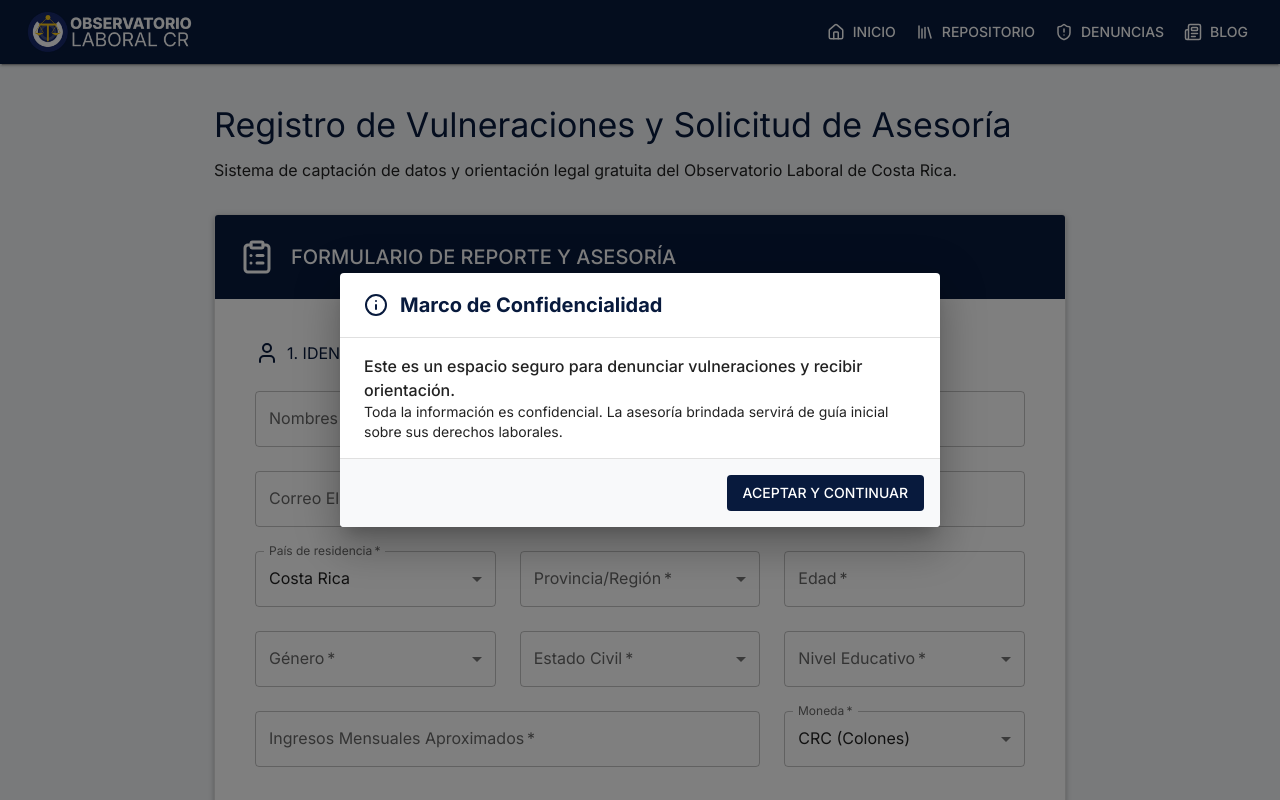
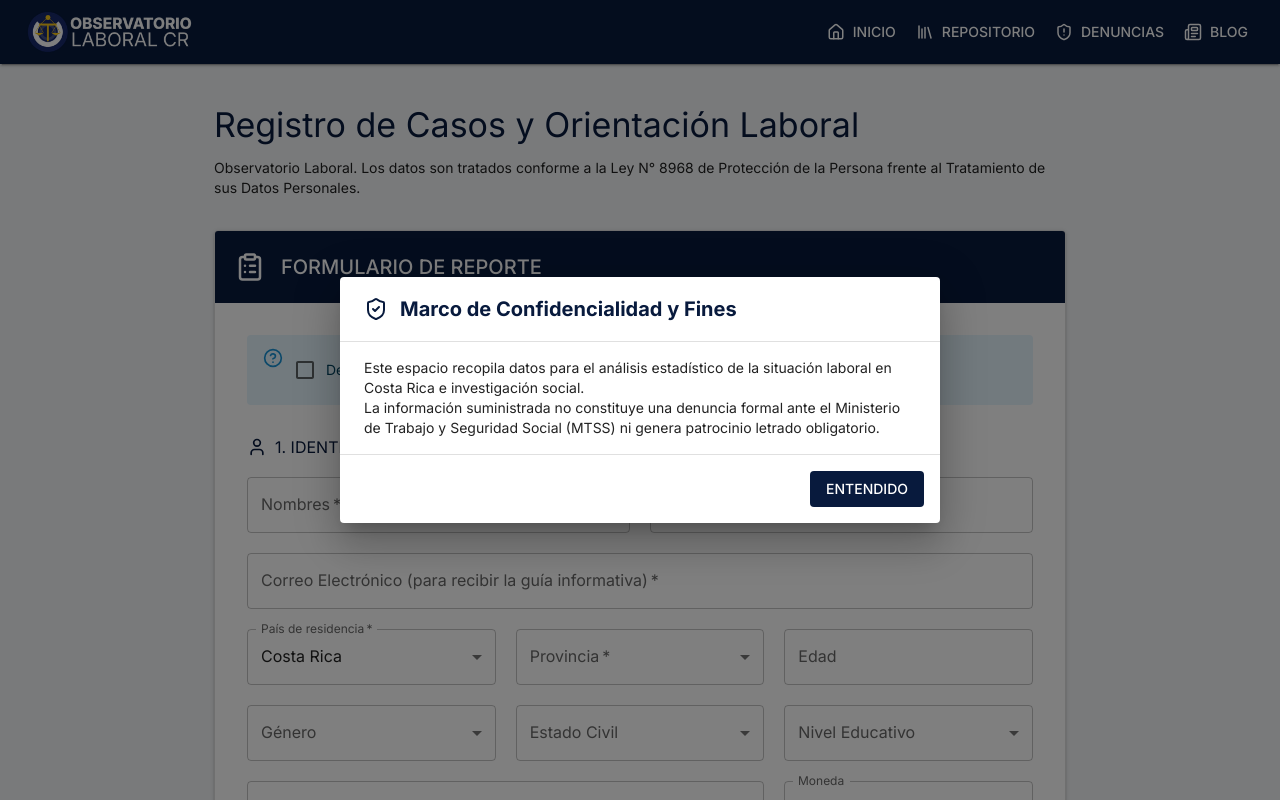
Before and after one commit to iiresodh-cr/Observatorio-laboral-frontend, a React (Vite) app: page /denuncia in a window 1280 px wide. Shown: the top 800 px of the page. Built offline with nearby package versions, Linux system fonts and the light colour scheme.

Commit message:
Ajuste de Denuncias para cumplimiento parcial

```diff
--- a/src/pages/Denuncia.jsx
+++ b/src/pages/Denuncia.jsx
@@ -3,9 +3,9 @@ import {
   Container, Paper, Box, Typography, TextField,
   Button, MenuItem, Divider, Stack,
   Dialog, DialogTitle, DialogContent, DialogActions,
-  FormControlLabel, Checkbox, CircularProgress
+  FormControlLabel, Checkbox, CircularProgress, Alert
 } from '@mui/material';
-import { ClipboardList, Info, Building2, User } from 'lucide-react';
+import { ClipboardList, Info, Building2, User, ShieldCheck, HelpCircle } from 'lucide-react';
 
 import { db } from '../services/firebaseConfig';
 import { collection, addDoc, serverTimestamp } from 'firebase/firestore';
@@ -26,7 +26,7 @@ const regionesPorPais = {
   'Costa Rica': ['San José', 'Alajuela', 'Cartago', 'Heredia', 'Guanacaste', 'Puntarenas', 'Limón']
 };
 
-const estadosCiviles = ['Soltero/a', 'Casado/a', 'Divorciado/a', 'Viudo/a', 'Unión Libre'];
+const estadosCiviles = ['Soltero/a', 'Casado/a', 'Divorciado/a', 'Viudo/a', 'Unión Libre', 'Prefiero no indicar'];
 const nivelesEducativos = [
   'Sin estudios', 'Primaria incompleta', 'Primaria completa',
   'Secundaria incompleta', 'Secundaria completa',
@@ -37,6 +37,8 @@ export default function Denuncia() {
   const [openModal, setOpenModal] = useState(true);
   const [resultModal, setResultModal] = useState({ open: false, title: '', message: '', severity: 'success' });
   const [loading, setLoading] = useState(false);
+  const [isAnonimo, setIsAnonimo] = useState(false);
+  const [aceptaTerminos, setAceptaTerminos] = useState(false);
 
   const [formData, setFormData] = useState({
     nombres: '', apellidos: '', email: '', edad: '', genero: '',
@@ -51,18 +53,27 @@ export default function Denuncia() {
 
   const handleFormChange = (e) => {
     const { name, value, checked, type } = e.target;
-    setFormData({ ...formData, [name]: type === 'checkbox' ? checked : value });
+    setFormData(prev => ({ ...prev, [name]: type === 'checkbox' ? checked : value }));
   };
 
   const handleFormSubmit = async (e) => {
     e.preventDefault();
+    if (!aceptaTerminos) {
+      setResultModal({
+        open: true,
+        title: 'Consentimiento requerido',
+        message: 'Debe aceptar los términos de tratamiento de datos personales para continuar.',
+        severity: 'error'
+      });
+      return;
+    }
+
     setLoading(true);
 
     try {
-      // 1. Solicitar análisis a Gemini en el Backend
+      // 1. Delegar análisis de IA al backend
       let borradorIA = '';
       try {
-        // URL ACTUALIZADA AL PROYECTO CORRECTO
         const response = await fetch('https://observatorio-backend-86857815411.us-central1.run.app/analyze-denuncia', {
           method: 'POST',
           headers: { 'Content-Type': 'application/json' },
@@ -72,39 +83,41 @@ export default function Denuncia() {
             empresa: formData.empresa
           })
         });
-
         if (response.ok) {
           const data = await response.json();
-          borradorIA = data.draft;
-        } else {
-          const errorData = await response.text();
-          console.error("Error del servidor al generar IA:", response.status, errorData);
+          borradorIA = data.draft || '';
         }
       } catch (aiError) {
-        console.error("Error de red obteniendo análisis de IA", aiError);
+        console.error("Error al generar borrador asistido:", aiError);
       }
 
-      // 2. Guardar todo en Firestore
-      await addDoc(collection(db, "denuncias"), {
+      // 2. Depuración de datos según modalidad anónima
+      const payload = {
         ...formData,
+        nombres: isAnonimo ? 'Anónimo' : formData.nombres,
+        apellidos: isAnonimo ? 'Anónimo' : formData.apellidos,
+        email: isAnonimo ? null : formData.email,
+        esAnonima: isAnonimo,
+        consentimientoInformado: true,
         fechaRegistro: serverTimestamp(),
         estado: 'pendiente',
         borradorAsesoria: borradorIA
-      });
+      };
 
-      // 3. NUEVO: Ordenar al backend que sume un nuevo caso pendiente al contador
-      try {
-        await fetch('https://observatorio-backend-86857815411.us-central1.run.app/incrementar-nuevas', {
-          method: 'POST'
-        });
-      } catch (countError) {
-        console.error("Fallo actualizando contadores globales:", countError);
-      }
+      // 3. Persistencia en Firestore
+      await addDoc(collection(db, "denuncias"), payload);
+
+      // 4. Contador de métricas
+      fetch('https://observatorio-backend-86857815411.us-central1.run.app/incrementar-nuevas', {
+        method: 'POST'
+      }).catch(err => console.error("Error en métricas:", err));
 
       setResultModal({
         open: true,
-        title: 'Reporte Registrado Exitosamente',
-        message: 'Su solicitud ha sido recibida. Nuestro equipo revisará su caso y recibirá orientación legal a su correo pronto.',
+        title: 'Reporte Registrado',
+        message: isAnonimo
+          ? 'Su reporte ha sido agregado exitosamente a la base estadística del Observatorio.'
+          : 'Su reporte ha sido recibido. El equipo revisará los antecedentes y remitirá una guía orientadora a su correo.',
         severity: 'success'
       });
 
@@ -113,9 +126,15 @@ export default function Denuncia() {
         provincia: '', estadoCivil: '', nivelEducativo: '', ingresosMensuales: '', moneda: 'CRC',
         isDefensorDDHH: false, empresa: '', tipoDenuncia: '', descripcion: ''
       });
+      setAceptaTerminos(false);
+      setIsAnonimo(false);
+
     } catch (error) {
       setResultModal({
-        open: true, title: 'Error de Registro', message: 'No se pudo procesar su reporte. Intente más tarde.', severity: 'error'
+        open: true,
+        title: 'Error de Registro',
+        message: 'No fue posible registrar su reporte. Por favor intente más tarde.',
+        severity: 'error'
       });
     } finally {
       setLoading(false);
@@ -124,23 +143,25 @@ export default function Denuncia() {
 
   return (
     <Container maxWidth="md" sx={{ mt: 5, mb: 8 }}>
-      <Dialog open={openModal} onClose={() => setOpenModal(false)} PaperProps={{ sx: { borderRadius: 1 } }}>
+      {/* Modal Informativo Inicial */}
+      <Dialog open={openModal} onClose={() => setOpenModal(false)}>
         <DialogTitle sx={{ display: 'flex', alignItems: 'center', gap: 1.5, color: 'primary.main', fontWeight: 'bold' }}>
-          <Info size={24} /> Marco de Confidencialidad
+          <ShieldCheck size={24} /> Marco de Confidencialidad y Fines
         </DialogTitle>
         <DialogContent dividers>
-          <Typography variant="body1" paragraph sx={{ fontWeight: 500 }}>
-            Este es un espacio seguro para denunciar vulneraciones y recibir orientación.
+          <Typography variant="body2" paragraph>
+            Este espacio recopila datos para el análisis estadístico de la situación laboral en Costa Rica e investigación social.
           </Typography>
           <Typography variant="body2" color="text.secondary">
-            Toda la información es confidencial. La asesoría brindada servirá de guía inicial sobre sus derechos laborales.
+            La información suministrada no constituye una denuncia formal ante el Ministerio de Trabajo y Seguridad Social (MTSS) ni genera patrocinio letrado obligatorio.
           </Typography>
         </DialogContent>
-        <DialogActions sx={{ p: 2, bgcolor: '#f8f9fa' }}>
-          <Button onClick={() => setOpenModal(false)} variant="contained" disableElevation>ACEPTAR Y CONTINUAR</Button>
+        <DialogActions sx={{ p: 2 }}>
+          <Button onClick={() => setOpenModal(false)} variant="contained" disableElevation>ENTENDIDO</Button>
         </DialogActions>
       </Dialog>
 
+      {/* Modal Resultado */}
       <Dialog open={resultModal.open} onClose={() => setResultModal({ ...resultModal, open: false })}>
         <DialogTitle sx={{ fontWeight: 'bold', color: resultModal.severity === 'error' ? 'error.main' : 'primary.main' }}>
           {resultModal.title}
@@ -153,37 +174,46 @@ export default function Denuncia() {
 
       <Box sx={{ mb: 4 }}>
         <Typography variant="h4" color="primary" fontWeight="800" gutterBottom>
-          Registro de Vulneraciones y Solicitud de Asesoría
+          Registro de Casos y Orientación Laboral
         </Typography>
-        <Typography variant="body1" color="text.secondary">
-          Sistema de captación de datos y orientación legal gratuita del Observatorio Laboral de Costa Rica.
+        <Typography variant="body2" color="text.secondary">
+          Observatorio Laboral. Los datos son tratados conforme a la Ley N° 8968 de Protección de la Persona frente al Tratamiento de sus Datos Personales.
         </Typography>
       </Box>
 
-      <Paper elevation={3} sx={{ borderRadius: 1, overflow: 'hidden', border: '1px solid #e0e0e0' }}>
-        <Box sx={{ p: 3, bgcolor: '#081A3D', color: 'white', display: 'flex', alignItems: 'center', gap: 2 }}>
-          <ClipboardList size={36} />
-          <Typography variant="h6" fontWeight="bold">FORMULARIO DE REPORTE Y ASESORÍA</Typography>
+      <Paper elevation={2} sx={{ borderRadius: 1, overflow: 'hidden', border: '1px solid #e0e0e0' }}>
+        <Box sx={{ p: 2.5, bgcolor: '#081A3D', color: 'white', display: 'flex', alignItems: 'center', gap: 2 }}>
+          <ClipboardList size={30} />
+          <Typography variant="h6" fontWeight="bold">FORMULARIO DE REPORTE</Typography>
         </Box>
 
-        <Box component="form" onSubmit={handleFormSubmit} sx={{ p: { xs: 3, md: 5 }, bgcolor: '#ffffff' }}>
-          <Stack spacing={4}>
+        <Box component="form" onSubmit={handleFormSubmit} sx={{ p: { xs: 2.5, md: 4 }, bgcolor: '#ffffff' }}>
+          <Stack spacing={3.5}>
 
+            {/* Modalidad de Denuncia */}
+            <Alert severity="info" icon={<HelpCircle size={20} />}>
+              <FormControlLabel
+                control={<Checkbox checked={isAnonimo} onChange={(e) => setIsAnonimo(e.target.checked)} color="primary" />}
+                label={<Typography variant="body2" fontWeight="600">Deseo que este reporte sea 100% anónimo (No recibirá respuesta por correo)</Typography>}
+              />
+            </Alert>
+
+            {/* SECCIÓN 1: IDENTIFICACIÓN */}
             <Box>
-              <Typography variant="subtitle1" color="primary" fontWeight="bold" sx={{ display: 'flex', alignItems: 'center', gap: 1, mb: 3 }}>
-                <User size={24} /> 1. IDENTIFICACIÓN Y DATOS DEMOGRÁFICOS
+              <Typography variant="subtitle1" color="primary" fontWeight="bold" sx={{ display: 'flex', alignItems: 'center', gap: 1, mb: 2 }}>
+                <User size={20} /> 1. IDENTIFICACIÓN Y DATOS DEMOGRÁFICOS
               </Typography>
 
-              <Box sx={{ display: 'grid', gridTemplateColumns: { xs: '1fr', md: 'repeat(12, 1fr)' }, gap: 3 }}>
+              <Box sx={{ display: 'grid', gridTemplateColumns: { xs: '1fr', md: 'repeat(12, 1fr)' }, gap: 2.5 }}>
                 <Box sx={{ gridColumn: { xs: 'span 1', md: 'span 6' } }}>
-                  <TextField fullWidth label="Nombres" name="nombres" value={formData.nombres} onChange={handleFormChange} required />
+                  <TextField fullWidth label="Nombres" name="nombres" value={formData.nombres} onChange={handleFormChange} required={!isAnonimo} disabled={isAnonimo} />
                 </Box>
                 <Box sx={{ gridColumn: { xs: 'span 1', md: 'span 6' } }}>
-                  <TextField fullWidth label="Apellidos" name="apellidos" value={formData.apellidos} onChange={handleFormChange} required />
+                  <TextField fullWidth label="Apellidos" name="apellidos" value={formData.apellidos} onChange={handleFormChange} required={!isAnonimo} disabled={isAnonimo} />
                 </Box>
 
                 <Box sx={{ gridColumn: { xs: 'span 1', md: 'span 12' } }}>
-                  <TextField required fullWidth type="email" label="Correo Electrónico para recibir la respuesta" name="email" value={formData.email} onChange={handleFormChange} />
+                  <TextField fullWidth type="email" label="Correo Electrónico (para recibir la guía informativa)" name="email" value={formData.email} onChange={handleFormChange} required={!isAnonimo} disabled={isAnonimo} helperText={isAnonimo ? "Deshabilitado para reportes anónimos" : ""} />
                 </Box>
 
                 <Box sx={{ gridColumn: { xs: 'span 1', md: 'span 4' } }}>
@@ -192,71 +222,91 @@ export default function Denuncia() {
                   </TextField>
                 </Box>
                 <Box sx={{ gridColumn: { xs: 'span 1', md: 'span 4' } }}>
-                  <TextField select required fullWidth label="Provincia/Región" name="provincia" value={formData.provincia} onChange={handleFormChange} disabled={!formData.paisResidencia}>
+                  <TextField select required fullWidth label="Provincia" name="provincia" value={formData.provincia} onChange={handleFormChange}>
                     {(regionesPorPais[formData.paisResidencia] || []).map((r) => (<MenuItem key={r} value={r}>{r}</MenuItem>))}
                   </TextField>
                 </Box>
                 <Box sx={{ gridColumn: { xs: 'span 1', md: 'span 4' } }}>
-                  <TextField required fullWidth type="number" label="Edad" name="edad" value={formData.edad} onChange={handleFormChange} inputProps={{ min: 15 }} />
+                  <TextField fullWidth type="number" label="Edad" name="edad" value={formData.edad} onChange={handleFormChange} inputProps={{ min: 15 }} />
                 </Box>
 
                 <Box sx={{ gridColumn: { xs: 'span 1', md: 'span 4' } }}>
-                  <TextField select required fullWidth label="Género" name="genero" value={formData.genero} onChange={handleFormChange}>
+                  <TextField select fullWidth label="Género" name="genero" value={formData.genero} onChange={handleFormChange}>
                     {opcionesGenero.map((opt) => <MenuItem key={opt.value} value={opt.value}>{opt.label}</MenuItem>)}
                   </TextField>
                 </Box>
                 <Box sx={{ gridColumn: { xs: 'span 1', md: 'span 4' } }}>
-                  <TextField select required fullWidth label="Estado Civil" name="estadoCivil" value={formData.estadoCivil} onChange={handleFormChange}>
+                  <TextField select fullWidth label="Estado Civil" name="estadoCivil" value={formData.estadoCivil} onChange={handleFormChange}>
                     {estadosCiviles.map((e) => <MenuItem key={e} value={e}>{e}</MenuItem>)}
                   </TextField>
                 </Box>
                 <Box sx={{ gridColumn: { xs: 'span 1', md: 'span 4' } }}>
-                  <TextField select required fullWidth label="Nivel Educativo" name="nivelEducativo" value={formData.nivelEducativo} onChange={handleFormChange}>
+                  <TextField select fullWidth label="Nivel Educativo" name="nivelEducativo" value={formData.nivelEducativo} onChange={handleFormChange}>
                     {nivelesEducativos.map((n) => <MenuItem key={n} value={n}>{n}</MenuItem>)}
                   </TextField>
                 </Box>
 
                 <Box sx={{ gridColumn: { xs: 'span 1', md: 'span 8' } }}>
-                  <TextField required fullWidth type="number" label="Ingresos Mensuales Aproximados" name="ingresosMensuales" value={formData.ingresosMensuales} onChange={handleFormChange} />
+                  <TextField fullWidth type="number" label="Ingresos Mensuales Aproximados (Opcional)" name="ingresosMensuales" value={formData.ingresosMensuales} onChange={handleFormChange} />
                 </Box>
                 <Box sx={{ gridColumn: { xs: 'span 1', md: 'span 4' } }}>
-                  <TextField select required fullWidth label="Moneda" name="moneda" value={formData.moneda} onChange={handleFormChange}>
+                  <TextField select fullWidth label="Moneda" name="moneda" value={formData.moneda} onChange={handleFormChange}>
                     <MenuItem value="CRC">CRC (Colones)</MenuItem>
                     <MenuItem value="USD">USD (Dólares)</MenuItem>
                   </TextField>
                 </Box>
 
-                <Box sx={{ gridColumn: { xs: 'span 1', md: 'span 12' }, display: 'flex', alignItems: 'center' }}>
-                  <FormControlLabel control={<Checkbox name="isDefensorDDHH" checked={formData.isDefensorDDHH} onChange={handleFormChange} color="primary" />} label={<Typography sx={{ fontWeight: 500 }}>¿Es defensor(a) de Derechos Humanos?</Typography>} />
+                <Box sx={{ gridColumn: { xs: 'span 1', md: 'span 12' } }}>
+                  <FormControlLabel control={<Checkbox name="isDefensorDDHH" checked={formData.isDefensorDDHH} onChange={handleFormChange} color="primary" />} label={<Typography variant="body2">¿Ejerce como persona defensora de Derechos Humanos o líder sindical?</Typography>} />
                 </Box>
               </Box>
             </Box>
 
             <Divider />
 
+            {/* SECCIÓN 2: HECHOS */}
             <Box>
-              <Typography variant="subtitle1" color="primary" fontWeight="bold" sx={{ display: 'flex', alignItems: 'center', gap: 1, mb: 3 }}>
-                <Building2 size={24} /> 2. INFORMACIÓN DEL CASO
+              <Typography variant="subtitle1" color="primary" fontWeight="bold" sx={{ display: 'flex', alignItems: 'center', gap: 1, mb: 2 }}>
+                <Building2 size={20} /> 2. INFORMACIÓN DE LA SITUACIÓN LABORAL
               </Typography>
 
-              <Stack spacing={3}>
-                <TextField required fullWidth label="Nombre de la Empresa o Patrono" name="empresa" value={formData.empresa} onChange={handleFormChange} />
-                <TextField select required fullWidth label="Naturaleza de la vulneración laboral" name="tipoDenuncia" value={formData.tipoDenuncia} onChange={handleFormChange}>
-                  {tiposDenuncia.map((tipo) => (<MenuItem key={tipo} value={tipo} sx={{ py: 1.2, whiteSpace: 'normal' }}>{tipo}</MenuItem>))}
+              <Stack spacing={2.5}>
+                <TextField required fullWidth label="Nombre de la Empresa o Empleador" name="empresa" value={formData.empresa} onChange={handleFormChange} />
+                <TextField select required fullWidth label="Tipo de vulneración laboral" name="tipoDenuncia" value={formData.tipoDenuncia} onChange={handleFormChange}>
+                  {tiposDenuncia.map((tipo) => (<MenuItem key={tipo} value={tipo} sx={{ py: 1, whiteSpace: 'normal' }}>{tipo}</MenuItem>))}
                 </TextField>
-                <TextField required fullWidth multiline minRows={6} label="Relación cronológica de los hechos" name="descripcion" value={formData.descripcion} onChange={handleFormChange} placeholder="Describa el caso. Nuestro equipo y sistema de inteligencia artificial leerán esto para orientarle." />
+                <TextField required fullWidth multiline minRows={5} label="Descripción cronológica de los hechos" name="descripcion" value={formData.descripcion} onChange={handleFormChange} placeholder="Indique las fechas, acciones ocurridas y el estado actual de su relación laboral." />
               </Stack>
             </Box>
 
-            <Box sx={{ display: 'flex', justifyContent: 'flex-end', pt: 2, alignItems: 'center', gap: 2 }}>
+            <Divider />
+
+            {/* CONSENTIMIENTO INFORMADO */}
+            <Box sx={{ bgcolor: '#f9f9f9', p: 2, borderRadius: 1, border: '1px solid #e5e5e5' }}>
+              <FormControlLabel
+                control={<Checkbox checked={aceptaTerminos} onChange={(e) => setAceptaTerminos(e.target.checked)} color="primary" required />}
+                label={
+                  <Typography variant="caption" color="text.secondary">
+                    Declaro que la información proporcionada es verídica y autorizo su tratamiento confidencial con fines de orientación e investigación estadística disociada (Ley N° 8968). Entiendo que este canal no sustituye una denuncia formal ante el MTSS ni tribunales judiciales.
+                  </Typography>
+                }
+              />
+            </Box>
+
+            {/* BOTÓN DE ACCIÓN */}
+            <Box sx={{ display: 'flex', justifyContent: 'flex-end', alignItems: 'center', gap: 2 }}>
               {loading && <CircularProgress size={24} />}
               <Button
-                type="submit" variant="contained" color="secondary" disableElevation disabled={loading}
-                sx={{ py: 1.5, px: 6, fontSize: '1rem', fontWeight: 'bold', borderRadius: 1, color: '#000' }}
+                type="submit"
+                variant="contained"
+                color="primary"
+                disabled={loading || !aceptaTerminos}
+                sx={{ py: 1.2, px: 5, fontWeight: 'bold' }}
               >
-                {loading ? 'ANALIZANDO Y REGISTRANDO...' : 'ENVIAR SOLICITUD'}
+                {loading ? 'PROCESANDO...' : 'ENVIAR REPORTE'}
               </Button>
             </Box>
+
           </Stack>
         </Box>
       </Paper>
```
